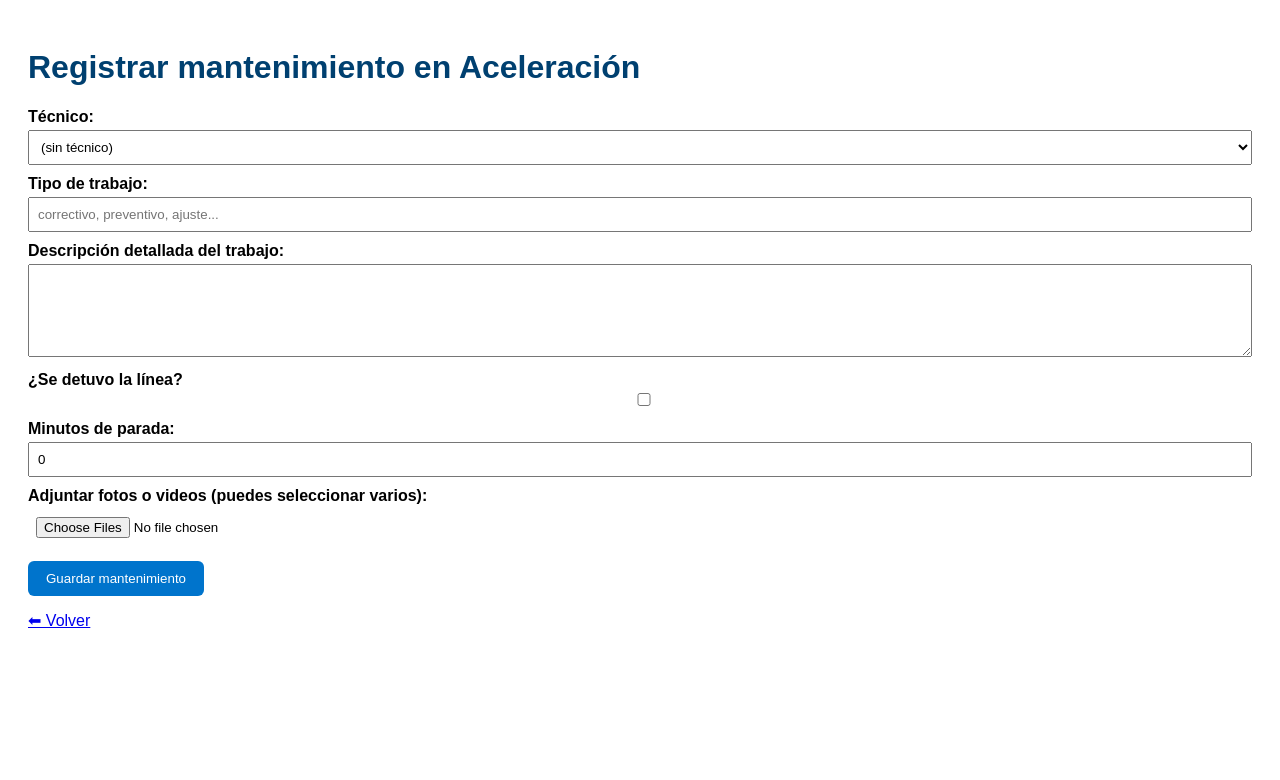
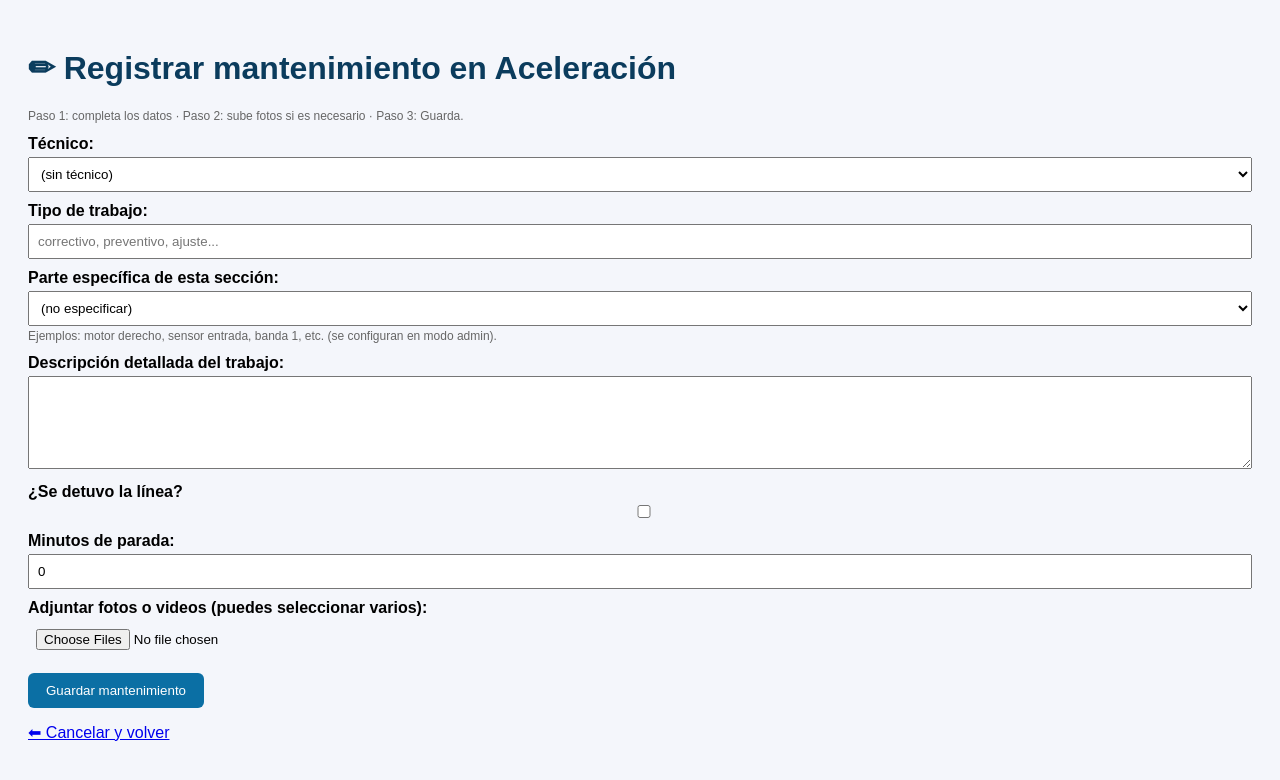
Before and after one commit to IgnacioGonzalezR94/mantenimiento-qr, a Flask app: page /m/ACELERACION/nuevo in a window 1280 px wide. Shown: the top 780 px of the page. Run offline with Flask 3, Linux system fonts and the light colour scheme; data comes from the database, SQL or seed files in the repository; tables that the repository leaves empty hold one stand-in row (values such as "Sample post").

Commit message:
Update new_work_order.html

```diff
--- a/templates/new_work_order.html
+++ b/templates/new_work_order.html
@@ -4,8 +4,8 @@
     <meta charset="utf-8">
     <title>Nuevo mantenimiento - {{ section['name'] }}</title>
     <style>
-        body { font-family: Arial, sans-serif; padding: 20px; }
-        h1 { color: #004070; }
+        body { font-family: Arial, sans-serif; padding: 20px; background: #f4f6fb; }
+        h1 { color: #0b3c5d; }
         label { font-weight: bold; display: block; margin-top: 10px; }
         input, select, textarea {
             width: 100%;
@@ -15,7 +15,7 @@
         }
         button {
             margin-top: 15px;
-            background: #0074cc;
+            background: #0b6fa4;
             color: white;
             padding: 10px 18px;
             border: none;
@@ -23,13 +23,15 @@
             cursor: pointer;
         }
         button:hover {
-            background: #005c99;
+            background: #084d73;
         }
+        .hint { font-size: 12px; color: #666; }
     </style>
 </head>
 <body>
 
-    <h1>Registrar mantenimiento en {{ section['name'] }}</h1>
+    <h1>✏ Registrar mantenimiento en {{ section['name'] }}</h1>
+    <p class="hint">Paso 1: completa los datos · Paso 2: sube fotos si es necesario · Paso 3: Guarda.</p>
 
     <form method="post" enctype="multipart/form-data">
 
@@ -43,6 +45,17 @@
 
         <label>Tipo de trabajo:</label>
         <input type="text" name="type" placeholder="correctivo, preventivo, ajuste...">
+
+        <label>Parte específica de esta sección:</label>
+        <select name="component">
+            <option value="">(no especificar)</option>
+            {% for c in components %}
+                {% if c['active'] %}
+                    <option value="{{ c['name'] }}">{{ c['name'] }}</option>
+                {% endif %}
+            {% endfor %}
+        </select>
+        <span class="hint">Ejemplos: motor derecho, sensor entrada, banda 1, etc. (se configuran en modo admin).</span>
 
         <label>Descripción detallada del trabajo:</label>
         <textarea name="description" rows="5" required></textarea>
@@ -60,7 +73,7 @@
     </form>
 
     <p style="margin-top: 15px;">
-        <a href="{{ url_for('section_view', section_code=section['code']) }}">⬅ Volver</a>
+        <a href="{{ url_for('section_view', section_code=section['code']) }}">⬅ Cancelar y volver</a>
     </p>
 
 </body>
```
